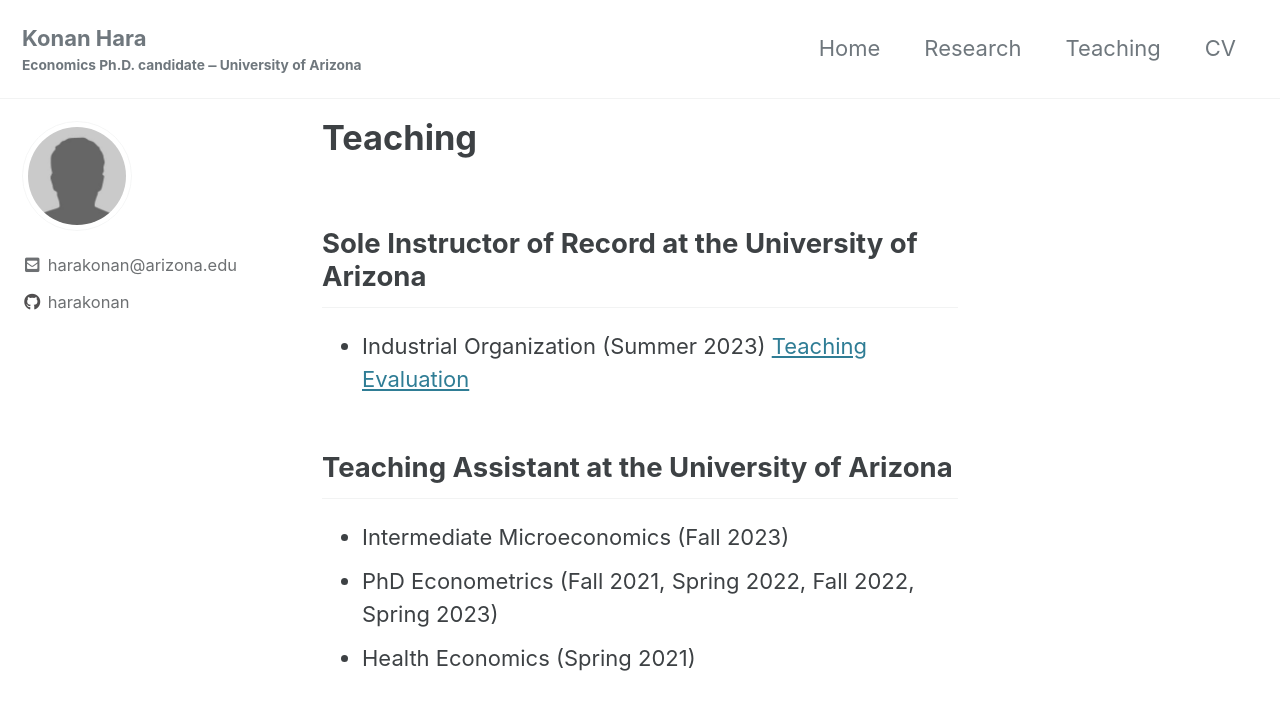
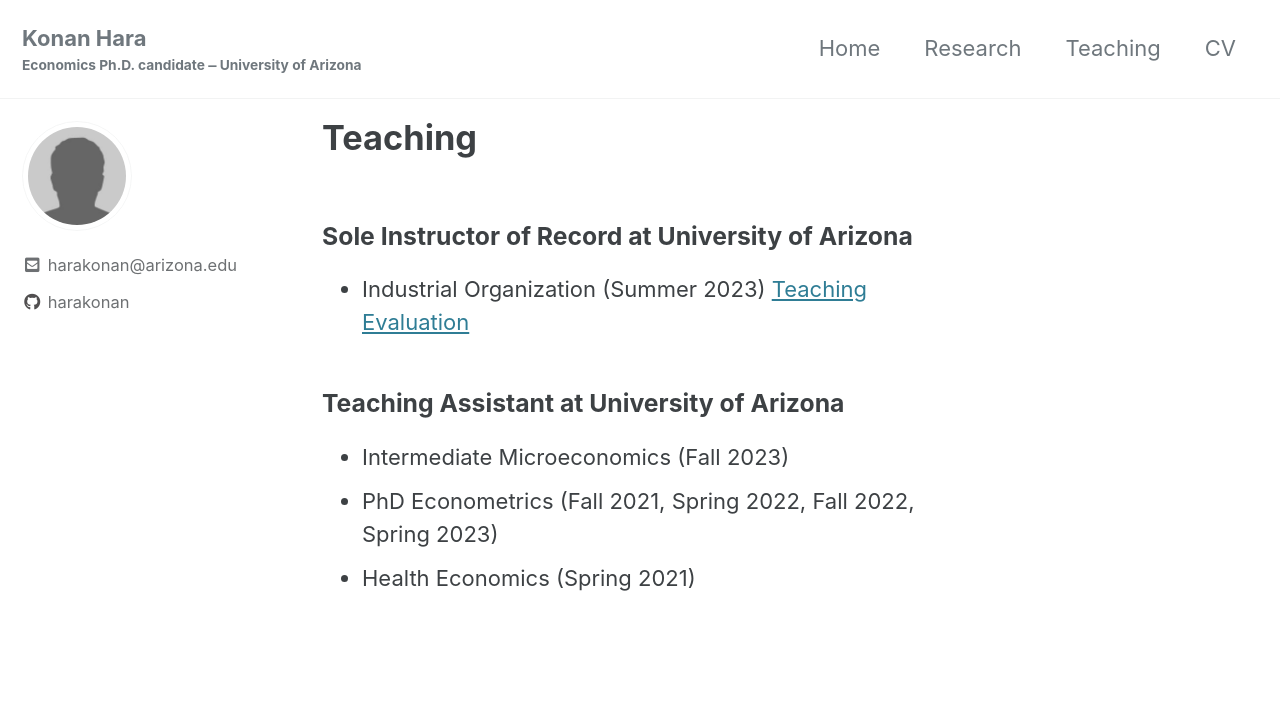
Before and after one commit to harakonan/harakonan.github.io, a Jekyll site: the page built from _pages/teaching.md, in a window 1280 px wide. Shown: the top 710 px of the page. Built offline with Jekyll 4.4.1, drawn with Linux system fonts in a browser that asks for light colours; cached includes are drawn as plain includes.

Commit message:
[UPDATE] teaching minor style

```diff
--- a/_pages/teaching.md
+++ b/_pages/teaching.md
@@ -3,12 +3,12 @@ title: "Teaching"
 permalink: /teaching/
 ---
 
-## Sole Instructor of Record at the University of Arizona
+### Sole Instructor of Record at University of Arizona
 
 - Industrial Organization (Summer 2023) [Teaching Evaluation](../assets/pdfs/Summer2023_Econ460_Evaluation.pdf)
 
 
-## Teaching Assistant at the University of Arizona
+### Teaching Assistant at University of Arizona
 
 - Intermediate Microeconomics (Fall 2023)
 - PhD Econometrics (Fall 2021, Spring 2022, Fall 2022, Spring 2023)
```
Also changed, not shown: 2 other files.
